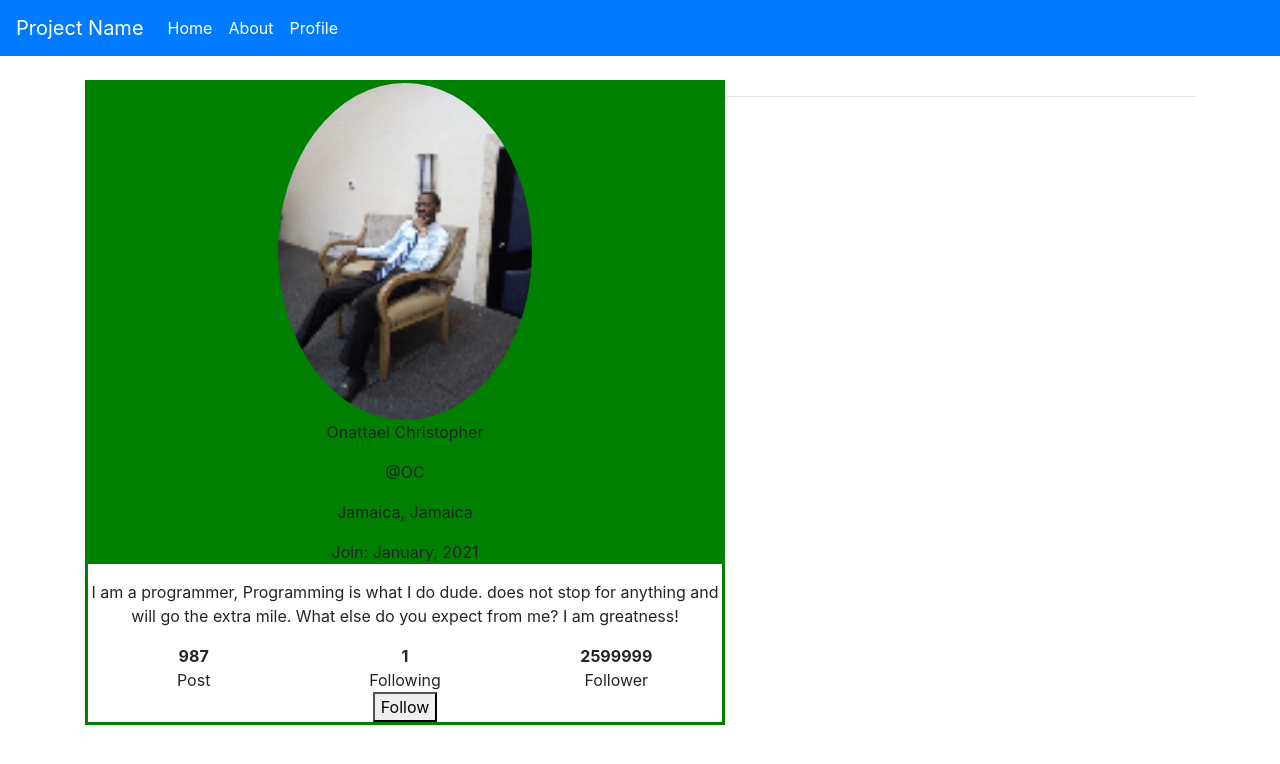
After one commit to omarchristie/info3180-lab2, a Flask app: page /profile in a window 1280 px wide. The commit adds this page. Shown: the top 764 px of the page. Run offline with Flask 2, Linux system fonts and the light colour scheme; some libraries are stand-ins or nearby versions.

Commit message:
Final submission

```diff
--- a/app/static/css/app.css
+++ b/app/static/css/app.css
@@ -1,3 +1,24 @@
 body {
     padding-top: 5rem;
 }
+.tocenter {
+    position: absolute;
+    margin: auto;
+    width: 50%;
+    /*border: 3px solid green;*/
+    /*padding: 10px;*/
+}
+.tocenter {
+    text-align: center;
+    border: 3px solid green;
+}
+img {
+    display: block;
+    margin-left: auto;
+    margin-right: auto;
+    width: 40%;
+    border-radius: 50%;
+}
+.topprofile {
+    background-color: green;
+}
--- a/app/templates/header.html
+++ b/app/templates/header.html
@@ -9,8 +9,11 @@
       <li class="nav-item active">
         <a class="nav-link" href="{{ url_for('home') }}">Home <span class="sr-only">(current)</span></a>
       </li>
-      <li class="nav-item">
+      <li class="nav-item active">
         <a class="nav-link" href="{{ url_for('about') }}">About</a>
+      </li>
+      <li class= "nav-item active">
+        <a class="nav-link" href="{{ url_for('profile') }}">Profile <span class="sr-only">(current)</span></a>
       </li>
     </ul>
   </div>
--- /dev/null
+++ b/app/templates/profile.html
@@ -0,0 +1,41 @@
+{% extends "base.html" %}
+
+{% block main %}
+<div class="tocenter">
+    <div class="topprofile">
+        <div>
+            <img src = "{{ url_for('static', filename = 'IMG_20180110_232339.jpg')}}" />
+        </div>
+        <div>
+            <p>Onattael Christopher</p>
+            <p>@OC</p>
+            <p>Jamaica, Jamaica</p>
+            <p>Join: {{date}}</p>
+        </div>
+    </div>
+    <div>
+        <p>
+            I am a programmer, Programming is what I do dude.
+            does not stop for anything and will go the extra mile.
+            What else do you expect from me? I am greatness!
+        </p>
+    </div>
+    <div class="infocon">
+        <ul class="nav nav-pills" role="tablist">
+              <li class="nav-item followers col-lg-4 col-4 p-0 follow detail">
+                  <p class="m-0"><strong>987</strong><br>Post</p>
+              </li>
+              <li class="nav-item following col-lg-4 col-4 p-0">
+                  <p class="m-0"><strong>1</strong><br>Following</p>
+              </li>
+              <li class="nav-item works col-lg-4 col-4 p-0">
+                  <p class="m-0"><strong>2599999</strong><br>Follower</p>
+              </li>
+            </ul>
+    </div>
+    <div>
+        <button type="button" class="buttonprofile">Follow</button>
+    </div>
+</div>
+
+{% endblock %}
--- a/app/views.py
+++ b/app/views.py
@@ -7,6 +7,7 @@ This file creates your application.
 
 from app import app
 from flask import render_template, request, redirect, url_for, flash
+import datetime
 
 
 ###
@@ -18,6 +19,14 @@ def home():
     """Render website's home page."""
     return render_template('home.html')
 
+@app.route('/profile')
+def profile():
+    date = format_date_joined()
+    return render_template('profile.html', date=date)
+
+def format_date_joined():
+    date_joined = datetime.date(2021, 1, 1)
+    return date_joined.strftime("%B, %Y")
 
 @app.route('/about/')
 def about():
```
Also changed, not shown: app/static/IMG_20180110_232339.jpg (added).
